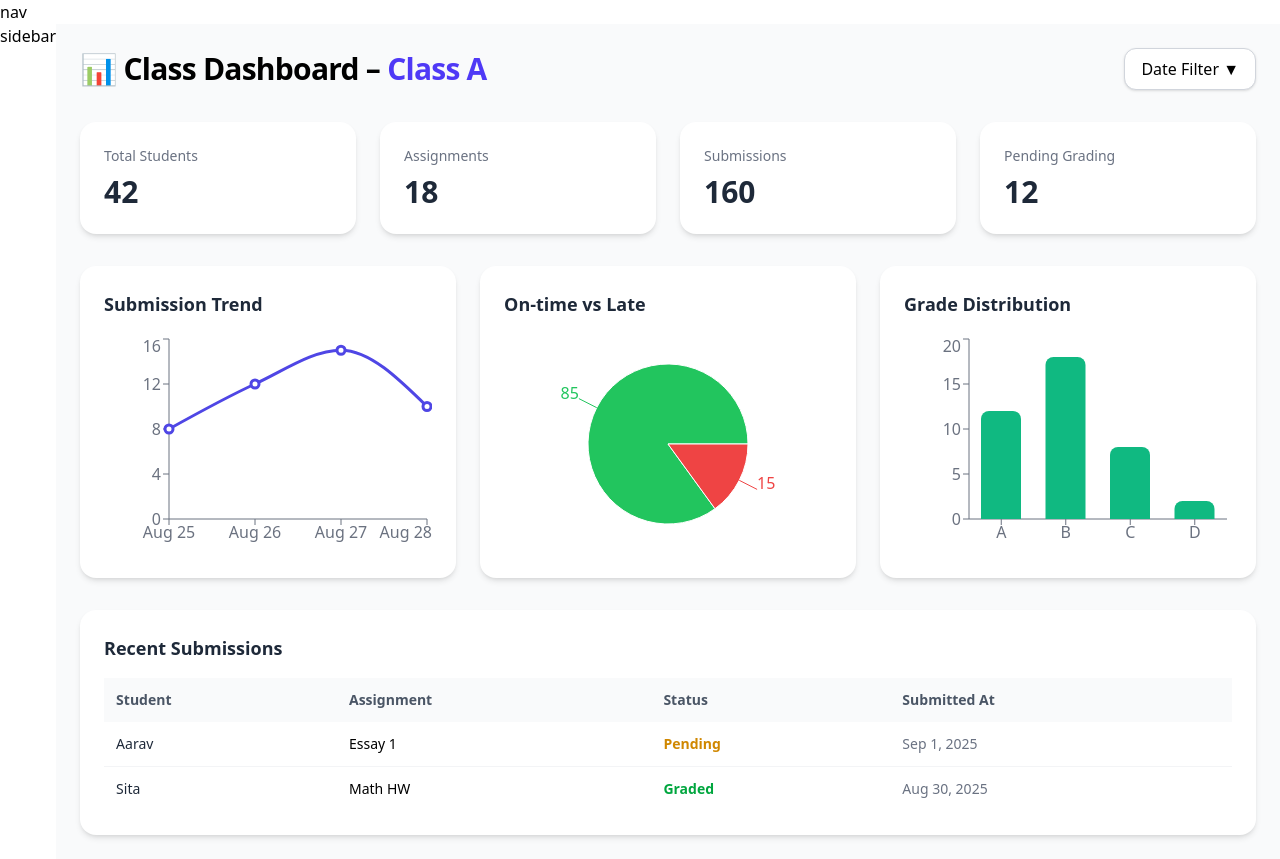
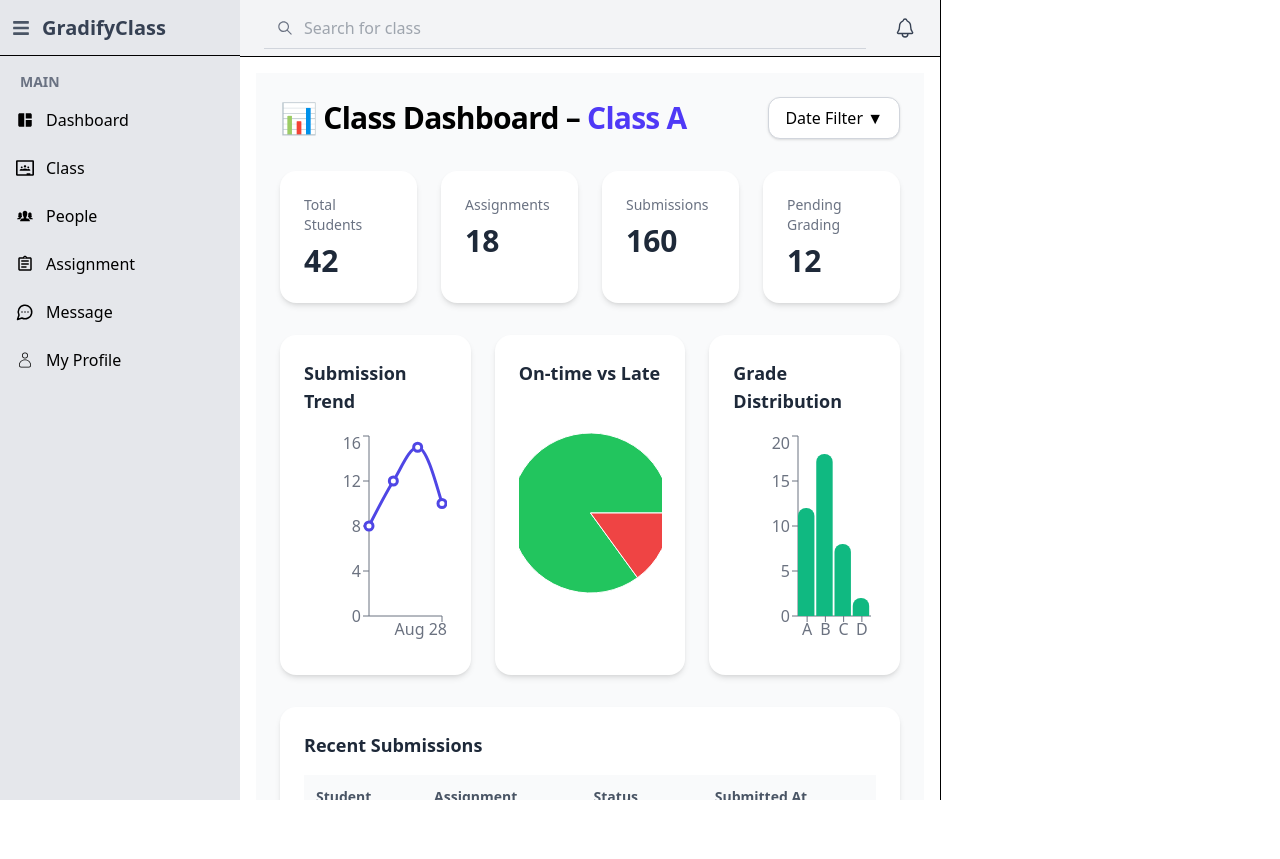
Before and after one commit to Vikram-Rai0/Gradify_CR, a React (Vite) app in the folder frontend/: page /dlayout in a window 1280 px wide. After the commit the page ends 800 px from the top, so only its background shows below. Built offline with nearby package versions, Linux system fonts and the light colour scheme.

Commit message:
update dashboard ui

```diff
--- a/frontend/src/components/dashboard/DNavbar.jsx
+++ b/frontend/src/components/dashboard/DNavbar.jsx
@@ -1,10 +1,27 @@
 import React from 'react'
+import { IoIosSearch } from "react-icons/io";
+import { IoNotificationsOutline } from "react-icons/io5";
 
 const DNavbar = () => {
     return (
-        <div>
-            <h1>nav</h1>
-        </div>
+        <nav className="flex justify-between items-center bg-gray-100  w-full h-14  px-6 gap-7">
+
+
+            <div className="relative w-full ">
+
+                <IoIosSearch className="absolute left-3 top-1/2 -translate-y-1/2 text-gray-500 text-lg" />
+
+
+                <input
+                    type="text"
+                    className="w-full py-2 pl-10 pr-4  border-b-1 border-gray-300 focus:outline-none  text-gray-600"
+                    placeholder="Search for class"
+                />
+            </div>
+
+            {/* Notification */}
+            <IoNotificationsOutline className="text-2xl text-gray-700 cursor-pointer" />
+        </nav>
     )
 }
 
--- a/frontend/src/components/dashboard/DSidebar.jsx
+++ /dev/null
@@ -1,11 +0,0 @@
-import React from 'react'
-
-const DSidebar = () => {
-    return (
-        <div>
-            <h1>sidebar</h1>
-        </div>
-    )
-}
-
-export default DSidebar
--- /dev/null
+++ b/frontend/src/components/dashboard/DSidebarL.jsx
@@ -0,0 +1,54 @@
+import React from "react";
+import { FaBars } from "react-icons/fa";
+import { CiUser } from "react-icons/ci";
+import { SiGoogleclassroom } from "react-icons/si";
+import { IoIosPeople } from "react-icons/io";
+import { MdOutlineAssignment, MdSpaceDashboard } from "react-icons/md";
+import { LuMessageCircleMore } from "react-icons/lu";
+
+const DSidebarL = ({ isOpen, toggle }) => {
+    return (
+        <div className={`flex flex-col h-full bg-gray-200 transition-all duration-300 ${isOpen ? 'w-60' : 'w-16'}`}>
+            {/* Sidebar Header */}
+            <div className="flex items-center gap-3 h-14 px-3 border-b">
+                <button onClick={toggle} aria-label="Toggle Sidebar">
+                    <FaBars className="text-gray-600 text-lg" />
+                </button>
+                {isOpen && <h1 className="font-bold text-xl text-gray-700">GradifyClass</h1>}
+            </div>
+
+            {/* Menu Section Label */}
+            {isOpen && <h1 className="px-5 pt-4 text-gray-500 font-semibold text-sm">MAIN</h1>}
+
+            {/* Menu Items */}
+            <ul className="flex flex-col gap-2 mt-2 px-2">
+                <li className="flex items-center gap-3 p-2 cursor-pointer hover:bg-amber-300 rounded">
+                    <MdSpaceDashboard className="text-lg" />
+                    {isOpen && <span>Dashboard</span>}
+                </li>
+                <li className="flex items-center gap-3 p-2 cursor-pointer hover:bg-amber-300 rounded">
+                    <SiGoogleclassroom className="text-lg" />
+                    {isOpen && <span>Class</span>}
+                </li>
+                <li className="flex items-center gap-3 p-2 cursor-pointer hover:bg-amber-300 rounded">
+                    <IoIosPeople className="text-lg" />
+                    {isOpen && <span>People</span>}
+                </li>
+                <li className="flex items-center gap-3 p-2 cursor-pointer hover:bg-amber-300 rounded">
+                    <MdOutlineAssignment className="text-lg" />
+                    {isOpen && <span>Assignment</span>}
+                </li>
+                <li className="flex items-center gap-3 p-2 cursor-pointer hover:bg-amber-300 rounded">
+                    <LuMessageCircleMore className="text-lg" />
+                    {isOpen && <span>Message</span>}
+                </li>
+                <li className="flex items-center gap-3 p-2 cursor-pointer hover:bg-amber-300 rounded">
+                    <CiUser className="text-lg" />
+                    {isOpen && <span>My Profile</span>}
+                </li>
+            </ul>
+        </div>
+    );
+};
+
+export default DSidebarL;
--- /dev/null
+++ b/frontend/src/components/dashboard/DSidebarR.jsx
@@ -0,0 +1,11 @@
+import React from 'react'
+
+const DSidebarR = () => {
+  return (
+    <div>
+
+    </div>
+  )
+}
+
+export default DSidebarR
--- a/frontend/src/layouts/DLayout.jsx
+++ b/frontend/src/layouts/DLayout.jsx
@@ -1,20 +1,38 @@
-import React from 'react'
-import { Outlet } from 'react-router-dom'
-import DNavbar from '../components/dashboard/DNavbar'
-import DSidebar from '../components/dashboard/DSidebar'
+import React, { useState } from "react";
+import { Outlet } from "react-router-dom";
+import DNavbar from "../components/dashboard/DNavbar";
+import DSidebarL from "../components/dashboard/DSidebarL";
+import DSidebarR from "../components/dashboard/DSidebarR";
 
 const DLayout = () => {
+  const [isSidebarOpen, setIsSidebarOpen] = useState(true);
+
+  const toggleSidebar = () => setIsSidebarOpen(prev => !prev);
+
   return (
-    <div className="min-h-screen flex flex-col">
-      <DNavbar />
-      <div className="flex flex-1 overflow-hidden">
-        <DSidebar />   {/* ✅ properly closed */}
-        <main className="flex-1 overflow-auto bg-gray-50">
+    <div className="flex h-screen w-full">
+      {/* Left Sidebar */}
+      <DSidebarL isOpen={isSidebarOpen} toggle={toggleSidebar} />
+
+      {/* Main Content */}
+      <div className="flex flex-col flex-1">
+        {/* Navbar */}
+        <div className="border-b">
+          <DNavbar />
+        </div>
+
+        {/* Page Content */}
+        <div className="flex-1 overflow-auto p-4">
           <Outlet />
-        </main>
+        </div>
+      </div>
+
+      {/* Right Sidebar */}
+      <div className="w-[340px] border-l">
+        <DSidebarR />
       </div>
     </div>
-  )
-}
+  );
+};
 
-export default DLayout
+export default DLayout;
--- a/frontend/src/router/AppRoutes.jsx
+++ b/frontend/src/router/AppRoutes.jsx
@@ -28,7 +28,7 @@ import AssignmentUsers from "../components/assignment/StudentWork";
 import TeacherDashboard from "../components/Dashboard";
 import DLayout from "../layouts/DLayout";
 import DNavbar from "../components/dashboard/DNavbar";
-import DSidebar from "../components/dashboard/DSidebar";
+import DSidebar from "../components/dashboard/DSidebarL";
 const AppRoutes = () => {
     return (
         <Routes>
@@ -90,8 +90,8 @@ const AppRoutes = () => {
             />
             <Route path="/classroom/:classId/classwork/topic" element={<Topic />} />
 
-              <Route path = "dlayout" element={<DLayout />}>
-                 <Route index element={<TeacherDashboard />} />
+            <Route path="dlayout" element={<DLayout />}>
+                <Route index element={<TeacherDashboard />} />
 
             </Route>
         </Routes>
```
Also changed, not shown: 3 other files (tests, documents, lock files or other folders).
